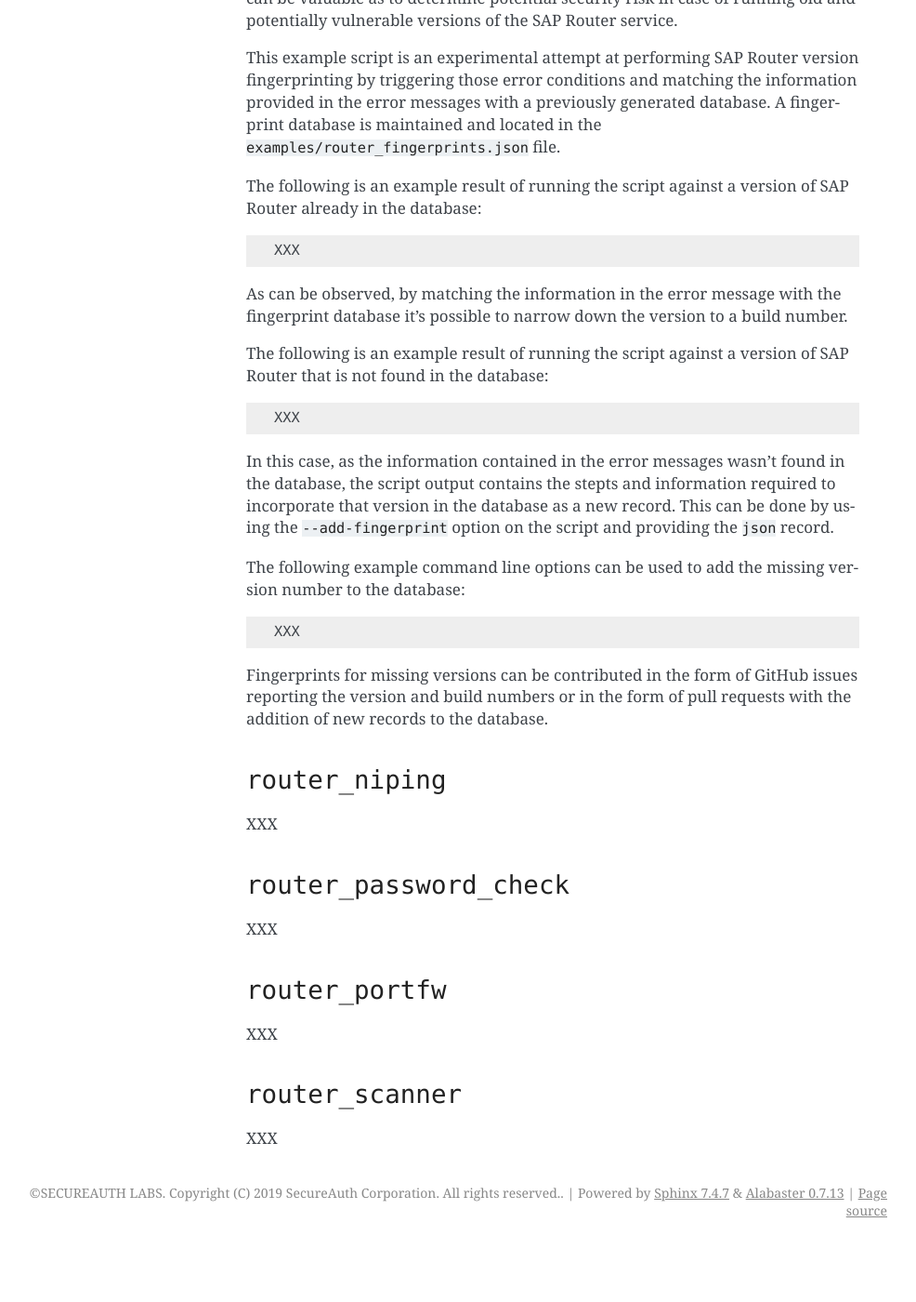
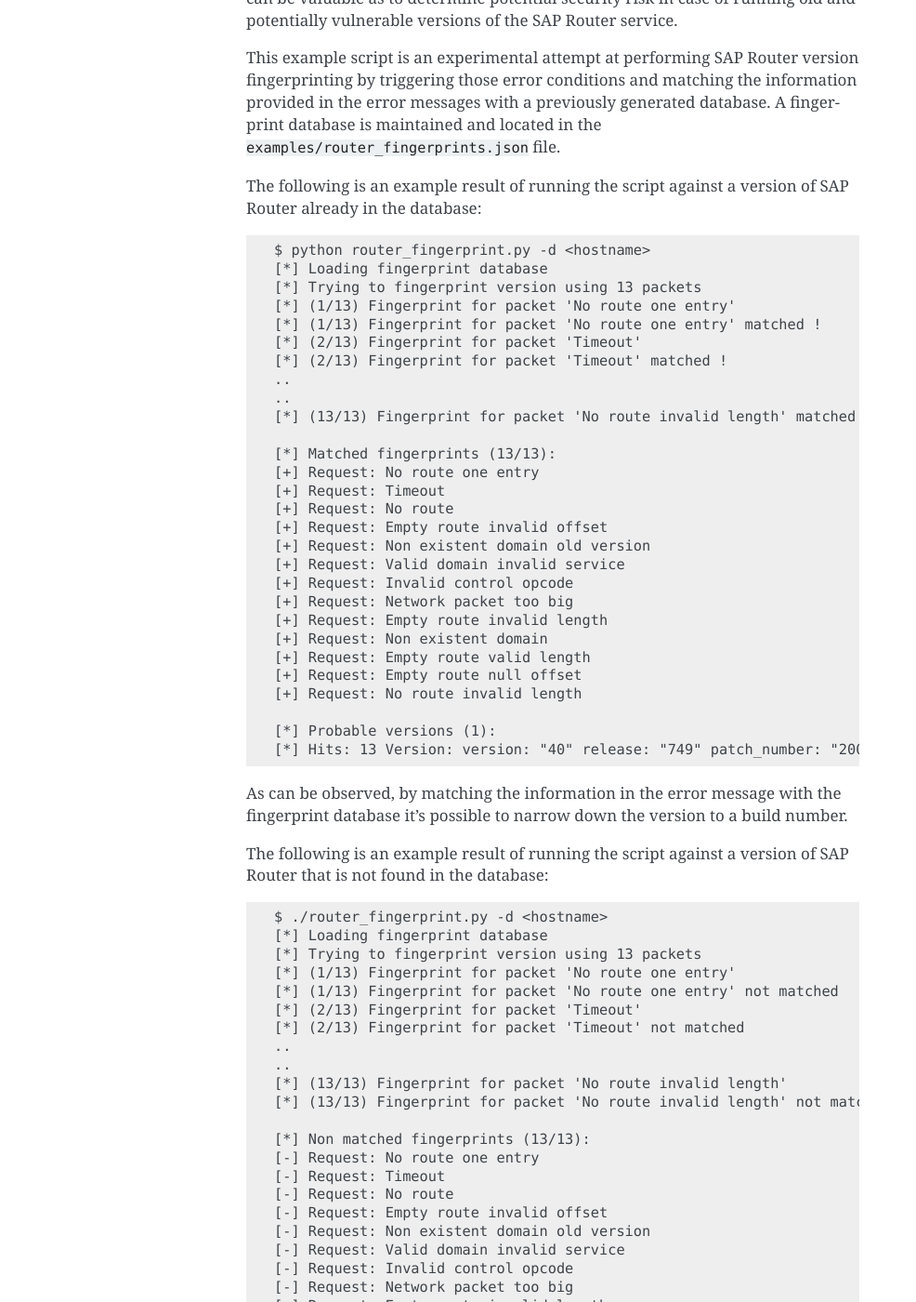
Before and after one commit to OWASP/pysap, a Sphinx documentation site: the page built from docs/examples/router.rst, in a window 1280 px wide and 1400 px high, scrolled down 1147 px. Shown: the whole window at 93% size, without its empty margins (155-1141 px from the left). Built offline with Sphinx 7.4.7, drawn with Linux system fonts in a browser that asks for light colours; pages that are not in the unit, such as notebooks, are missing from menus; before the commit the page ends 2488 px from its top, so only the background shows below that; some of the changed text lies outside the part shown.

Commit message:
Updated command lines and outputs

```diff
--- a/docs/examples/router.rst
+++ b/docs/examples/router.rst
@@ -19,7 +19,7 @@
 
 .. code-block:: none
 
-    * * 127.0.0.1 3299
+    P * 127.0.0.1 3299
 
 The undocumented commands implemented by the script are the following ones:
 
@@ -55,7 +55,35 @@
 
 .. code-block:: none
 
-    XXX
+    $ python router_fingerprint.py -d <hostname>
+    [*] Loading fingerprint database
+    [*] Trying to fingerprint version using 13 packets
+    [*] (1/13) Fingerprint for packet 'No route one entry'
+    [*] (1/13) Fingerprint for packet 'No route one entry' matched !
+    [*] (2/13) Fingerprint for packet 'Timeout'
+    [*] (2/13) Fingerprint for packet 'Timeout' matched !
+    ..
+    ..
+    [*] (13/13) Fingerprint for packet 'No route invalid length' matched !
+
+    [*] Matched fingerprints (13/13):
+    [+] Request: No route one entry
+    [+] Request: Timeout
+    [+] Request: No route
+    [+] Request: Empty route invalid offset
+    [+] Request: Non existent domain old version
+    [+] Request: Valid domain invalid service
+    [+] Request: Invalid control opcode
+    [+] Request: Network packet too big
+    [+] Request: Empty route invalid length
+    [+] Request: Non existent domain
+    [+] Request: Empty route valid length
+    [+] Request: Empty route null offset
+    [+] Request: No route invalid length
+
+    [*] Probable versions (1):
+    [*]	Hits: 13 Version: version: "40" release: "749" patch_number: "200" source_id: "0.200" update_level: "0" platform: "linux-x86-64" submitted_by: "mgallo@secureauth.com"
+
 
 As can be observed, by matching the information in the error message with the fingerprint database
 it's possible to narrow down the version to a build number.
@@ -65,10 +93,52 @@
 
 .. code-block:: none
 
-    XXX
+    $ ./router_fingerprint.py -d <hostname>
+    [*] Loading fingerprint database
+    [*] Trying to fingerprint version using 13 packets
+    [*] (1/13) Fingerprint for packet 'No route one entry'
+    [*] (1/13) Fingerprint for packet 'No route one entry' not matched
+    [*] (2/13) Fingerprint for packet 'Timeout'
+    [*] (2/13) Fingerprint for packet 'Timeout' not matched
+    ..
+    ..
+    [*] (13/13) Fingerprint for packet 'No route invalid length'
+    [*] (13/13) Fingerprint for packet 'No route invalid length' not matched
+
+    [*] Non matched fingerprints (13/13):
+    [-] Request: No route one entry
+    [-] Request: Timeout
+    [-] Request: No route
+    [-] Request: Empty route invalid offset
+    [-] Request: Non existent domain old version
+    [-] Request: Valid domain invalid service
+    [-] Request: Invalid control opcode
+    [-] Request: Network packet too big
+    [-] Request: Empty route invalid length
+    [-] Request: Non existent domain
+    [-] Request: Empty route valid length
+    [-] Request: Empty route null offset
+    [-] Request: No route invalid length
+
+    [-] Some error values where not found in the fingerprint database. If you want to contribute submit a issue to https://github.com/SecureAuthCorp/pysap or write an email to mgallo@secureauth.com with the following information along with the SAP Router file information and how it was configured.
+
+
+    New fingerprint saved to: saprouter_new_fingerprints.json
+
+
+    Version information to complete and submit:
+    {
+        "comment": "",
+        "submitted_by": "",
+        "update_level": "",
+        "patch_number": "",
+        "file_version": "",
+        "platform": "",
+        "source_id": ""
+    }
 
 In this case, as the information contained in the error messages wasn't found in the database,
-the script output contains the stepts and information required to incorporate that version in the
+the script output contains the steps and information required to incorporate that version in the
 database as a new record. This can be done by using the ``--add-fingerprint`` option on the script
 and providing the ``json`` record.
 
@@ -77,7 +147,30 @@
 
 .. code-block:: none
 
-    XXX
+    $ ./router_fingerprint.py -a saprouter_new_fingerprints.json -i '{
+    >     "comment": "A new comment to add to the fingerprint",
+    >     "submitted_by": "email or contact of the submitter",
+    >     "update_level": "update level",
+    >     "patch_number": "patch number",
+    >     "file_version": "file vesion",
+    >     "platform": "linux_x86_64",
+    >     "source_id": "source id number"
+    > }'
+    [*] Loading fingerprint database
+    [*] Adding a new entry to the fingerprint database
+    [*]	Added a new entry for the target No route one entry
+    [*]	Added a new entry for the target Timeout
+    [*]	Added a new entry for the target No route
+    [*]	Added a new entry for the target Empty route invalid offset
+    [*]	Added a new entry for the target Non existent domain old version
+    [*]	Added a new entry for the target Valid domain invalid service
+    [*]	Added a new entry for the target Invalid control opcode
+    [*]	Added a new entry for the target Network packet too big
+    [*]	Added a new entry for the target Empty route invalid length
+    [*]	Added a new entry for the target Non existent domain
+    [*]	Added a new entry for the target Empty route valid length
+    [*]	Added a new entry for the target Empty route null offset
+    [*]	Added a new entry for the target No route invalid length
 
 Fingerprints for missing versions can be contributed in the form of GitHub issues reporting the
 version and build numbers or in the form of pull requests with the addition of new records to the
```
